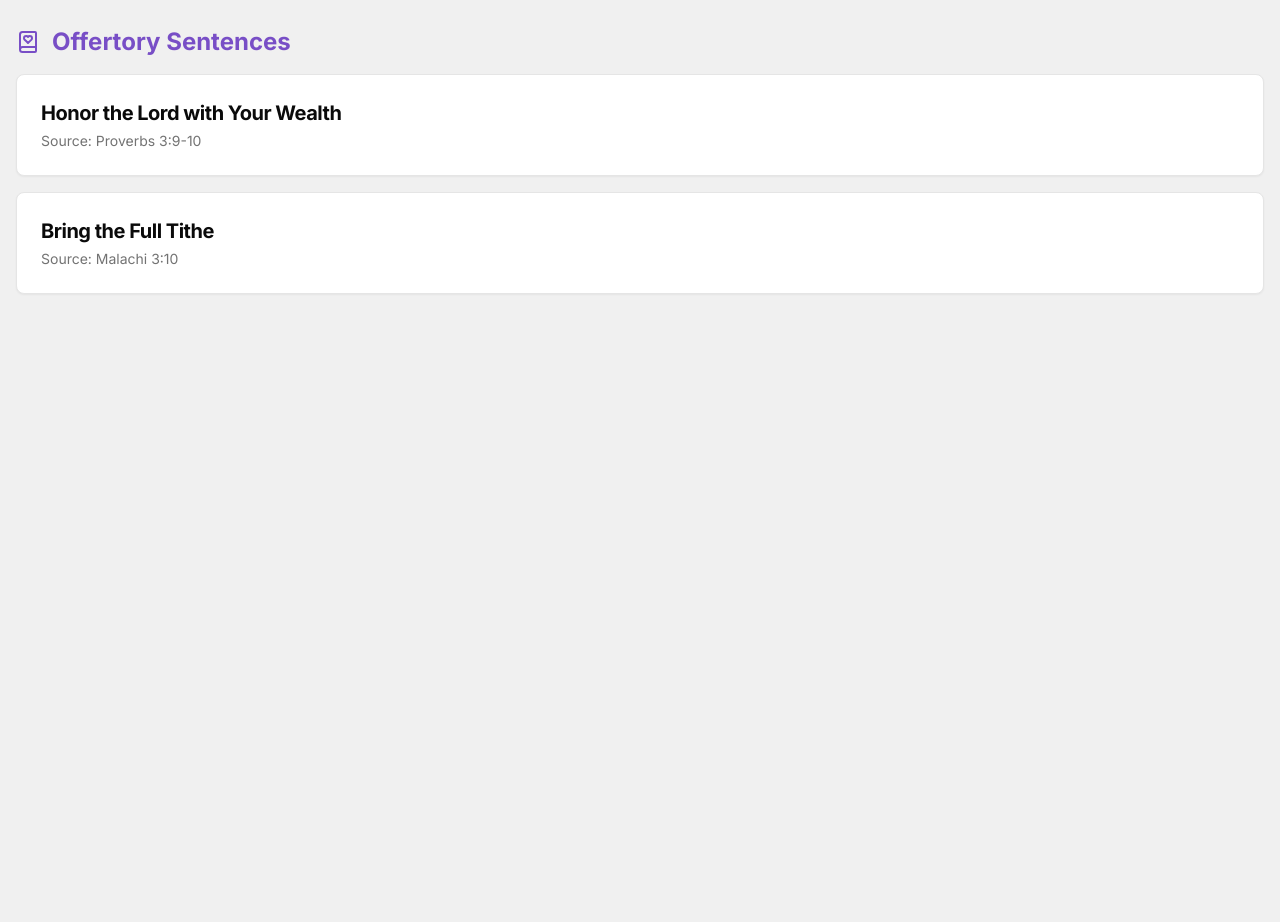
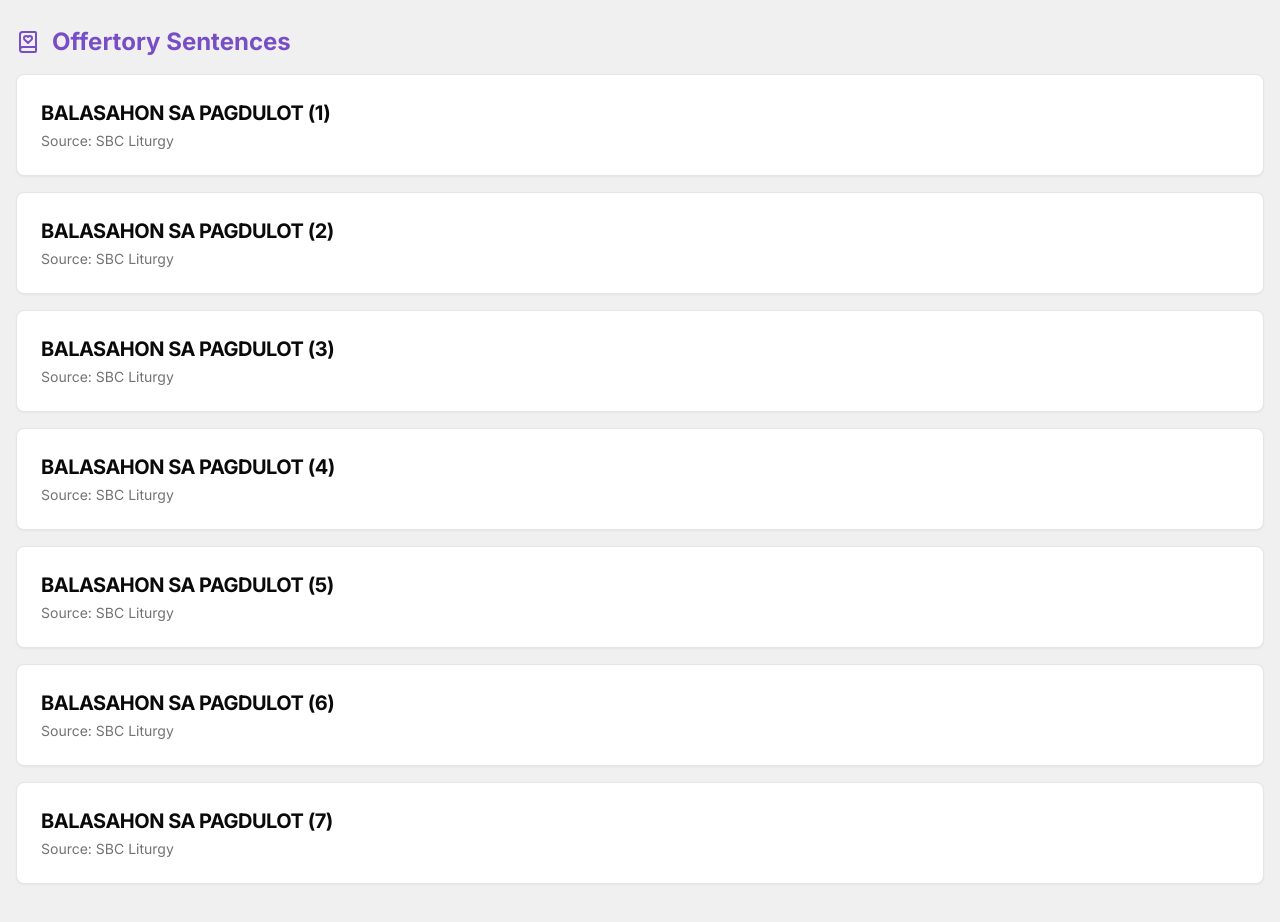
Before and after one commit to bongbongmarkios/offline-app, a Next.js app: page /readings in a window 1280 px wide. Shown: the part 1260-2182 px from the top of the page. Before the commit the page ends 1666 px from the top, so only its background shows below. Built offline with nearby package versions, Linux system fonts and the light colour scheme; what @genkit-ai/googleai, genkit would draw is missing.

Commit message:
Make the following changes:
,

Find this element:

  <CardHeader>

with

```diff
--- a/src/data/readings.ts
+++ b/src/data/readings.ts
@@ -92,18 +92,51 @@ All: O come, let us worship and bow down; let us kneel before the Lord, our Make
   },
   {
     id: '22001',
-    title: 'Honor the Lord with Your Wealth',
-    lyrics: `Leader: Honor the Lord with your wealth and with the firstfruits of all your produce;
-All: then your barns will be filled with plenty, and your vats will be bursting with wine.`,
-    source: 'Proverbs 3:9-10',
+    title: 'BALASAHON SA PAGDULOT (1)',
+    lyrics: `All: Ang kalibutan kag ang tanan nga yara sa iya, iya sang Ginoo, iya man ang Duta kag ang tanan nga nagakabuhi sa duta.`,
+    source: 'SBC Liturgy',
     category: 'offertory-sentence',
   },
   {
     id: '22002',
-    title: 'Bring the Full Tithe',
-    lyrics: `Leader: Bring the full tithe into the storehouse, that there may be food in my house.
-All: And thereby put me to the test, says the Lord of hosts, if I will not open the windows of heaven for you and pour down for you a blessing until there is no more need.`,
-    source: 'Malachi 3:10',
+    title: 'BALASAHON SA PAGDULOT (2)',
+    lyrics: `All: Ang akon halad, O Dios, amo ang mapainubuson nga espiritu, ang mapainubuson kag matinumanon nga tagiposoon indi mo pagsikwayon.`,
+    source: 'SBC Liturgy',
+    category: 'offertory-sentence',
+  },
+  {
+    id: '22003',
+    title: 'BALASAHON SA PAGDULOT (3)',
+    lyrics: `All: Ano bala ang mahatag ko sa Ginoo tungod sang tanan Niya nga kaayo sa akon? Sa pagtilipon sang tanan Niya nga mga tawo, hatagan ko Sia sang akon ginsaad.`,
+    source: 'SBC Liturgy',
+    category: 'offertory-sentence',
+  },
+  {
+    id: '22004',
+    title: 'BALASAHON SA PAGDULOT (4)',
+    lyrics: `All: Indi kamo magtipon sing manggad para sa inyo kaugalingon diri sa duta, sa diin ang mga sapatsapat kag ang tuktok makaut-ot kag ang mga makawat makasulod sa pagpangawat. Sa baylo, magtipon kamo sing manggad sa langit, sa diin wala sing sapatsapat kag tuktok nga makaut-ot kag ang mga makawat indi makasulod sa pagpangawat.`,
+    source: 'SBC Liturgy',
+    category: 'offertory-sentence',
+  },
+  {
+    id: '22005',
+    title: 'BALASAHON SA PAGDULOT (5)',
+    lyrics: `All: Sa tagsa ka nahauna nga adlaw sang simana ang tagsa sa inyo magpain sing kuwarta suno sa iya kinitaan.`,
+    source: 'SBC Liturgy',
+    category: 'offertory-sentence',
+  },
+  {
+    id: '22006',
+    title: 'BALASAHON SA PAGDULOT (6)',
+    lyrics: `All: Maghatag ang tagsa ka tawo suno sa gintuyo niya sa iya tagiposoon; indi sa kasubo ukon sa pagpilit; kay ang Dios nagahigugma sa manughatag nga malipayon.`,
+    source: 'SBC Liturgy',
+    category: 'offertory-sentence',
+  },
+  {
+    id: '22007',
+    title: 'BALASAHON SA PAGDULOT (7)',
+    lyrics: `All: Aton dumdumon ang ginsiling sang aton Ginoong Hesus, "May labi nga kalipay ang paghatag sang sa pagbaton."`,
+    source: 'SBC Liturgy',
     category: 'offertory-sentence',
   },
 ];
```
